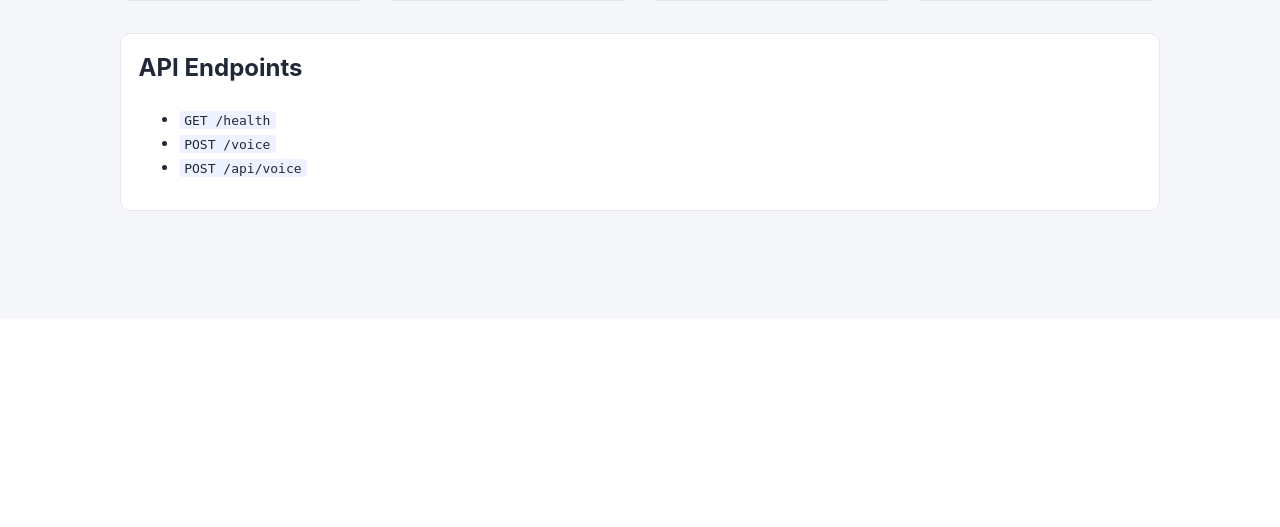
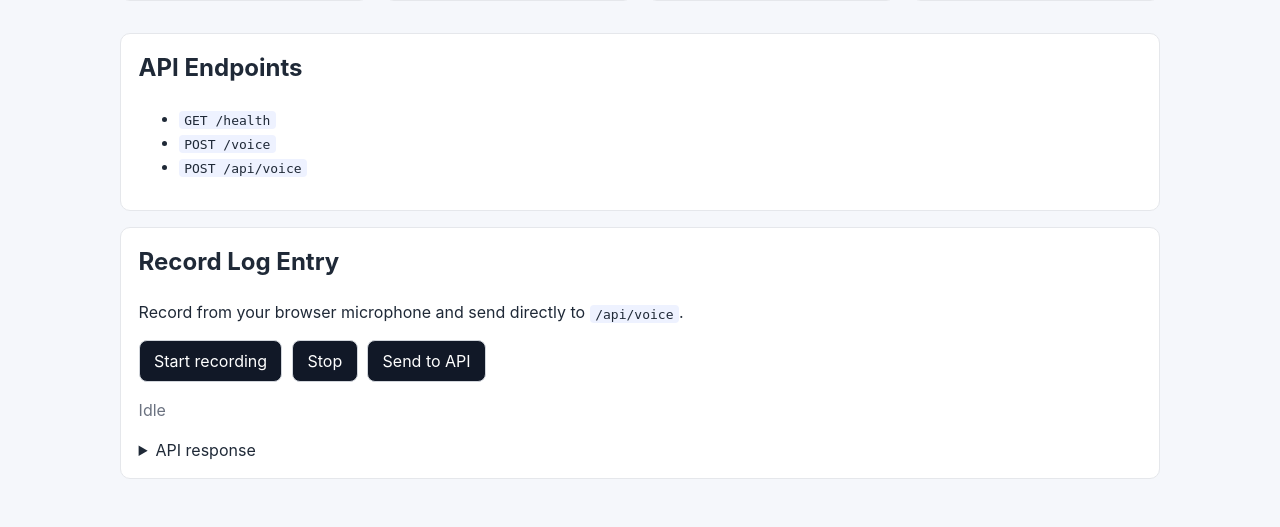
Before and after one commit to the-pr0x1mo/yard-assistant, a FastAPI app: page / in a window 1280 px wide. Shown: the part 481-1008 px from the top of the page. Before the commit the page ends 692 px from the top, so only its background shows below. Run offline with FastAPI, Linux system fonts and the light colour scheme; parts of the project's set-up code (start-up, migrations or seed data) failed here and were passed over.

Commit message:
Second UI MVP change. All still works.

```diff
--- a/assistant-api/app/static/style.css
+++ b/assistant-api/app/static/style.css
@@ -129,6 +129,13 @@ th {
   gap: 0.7rem;
 }
 
+.record-controls {
+  display: flex;
+  flex-wrap: wrap;
+  gap: 0.6rem;
+  margin: 0.6rem 0;
+}
+
 input[type="file"],
 button {
   font: inherit;
--- a/assistant-api/app/templates/index.html
+++ b/assistant-api/app/templates/index.html
@@ -38,4 +38,121 @@
     <li><code>POST /api/voice</code></li>
   </ul>
 </section>
+
+<section class="card">
+  <h2>Record Log Entry</h2>
+  <p>Record from your browser microphone and send directly to <code>/api/voice</code>.</p>
+  <div class="record-controls">
+    <button id="record-start" type="button">Start recording</button>
+    <button id="record-stop" type="button" disabled>Stop</button>
+    <button id="record-send" type="button" disabled>Send to API</button>
+  </div>
+  <p id="record-status" class="muted">Idle</p>
+  <details id="record-result-wrap">
+    <summary>API response</summary>
+    <pre id="record-result"></pre>
+  </details>
+</section>
+
+<script>
+  (() => {
+    const startBtn = document.getElementById("record-start");
+    const stopBtn = document.getElementById("record-stop");
+    const sendBtn = document.getElementById("record-send");
+    const statusEl = document.getElementById("record-status");
+    const resultEl = document.getElementById("record-result");
+    const resultWrap = document.getElementById("record-result-wrap");
+
+    let mediaRecorder = null;
+    let stream = null;
+    let recordedChunks = [];
+    let recordedBlob = null;
+
+    function setStatus(message) {
+      statusEl.textContent = message;
+    }
+
+    function resetResult() {
+      resultEl.textContent = "";
+      resultWrap.open = false;
+    }
+
+    startBtn.addEventListener("click", async () => {
+      resetResult();
+      recordedChunks = [];
+      recordedBlob = null;
+      sendBtn.disabled = true;
+
+      try {
+        stream = await navigator.mediaDevices.getUserMedia({ audio: true });
+        mediaRecorder = new MediaRecorder(stream);
+
+        mediaRecorder.ondataavailable = (event) => {
+          if (event.data && event.data.size > 0) {
+            recordedChunks.push(event.data);
+          }
+        };
+
+        mediaRecorder.onstop = () => {
+          recordedBlob = new Blob(recordedChunks, { type: mediaRecorder.mimeType || "audio/webm" });
+          sendBtn.disabled = recordedBlob.size === 0;
+          setStatus(recordedBlob.size > 0 ? "Recording ready to send." : "No audio captured.");
+          if (stream) {
+            stream.getTracks().forEach((track) => track.stop());
+            stream = null;
+          }
+        };
+
+        mediaRecorder.start();
+        startBtn.disabled = true;
+        stopBtn.disabled = false;
+        setStatus("Recording...");
+      } catch (err) {
+        setStatus("Microphone access failed.");
+      }
+    });
+
+    stopBtn.addEventListener("click", () => {
+      if (!mediaRecorder) return;
+      mediaRecorder.stop();
+      stopBtn.disabled = true;
+      startBtn.disabled = false;
+      setStatus("Processing recording...");
+    });
+
+    sendBtn.addEventListener("click", async () => {
+      if (!recordedBlob) return;
+      setStatus("Uploading...");
+      sendBtn.disabled = true;
+      resetResult();
+
+      try {
+        const ext = recordedBlob.type.includes("ogg") ? "ogg" : "webm";
+        const formData = new FormData();
+        formData.append("file", recordedBlob, `recording.${ext}`);
+
+        const response = await fetch("/api/voice", {
+          method: "POST",
+          body: formData
+        });
+
+        const text = await response.text();
+        let pretty = text;
+        try {
+          pretty = JSON.stringify(JSON.parse(text), null, 2);
+        } catch (_) {
+          // Keep raw text if response is not JSON.
+        }
+
+        resultEl.textContent = pretty;
+        resultWrap.open = true;
+        setStatus(response.ok ? "Done." : `API error (${response.status}).`);
+      } catch (err) {
+        setStatus("Upload failed.");
+      } finally {
+        sendBtn.disabled = false;
+      }
+    });
+  })();
+</script>
 {% endblock %}
```
